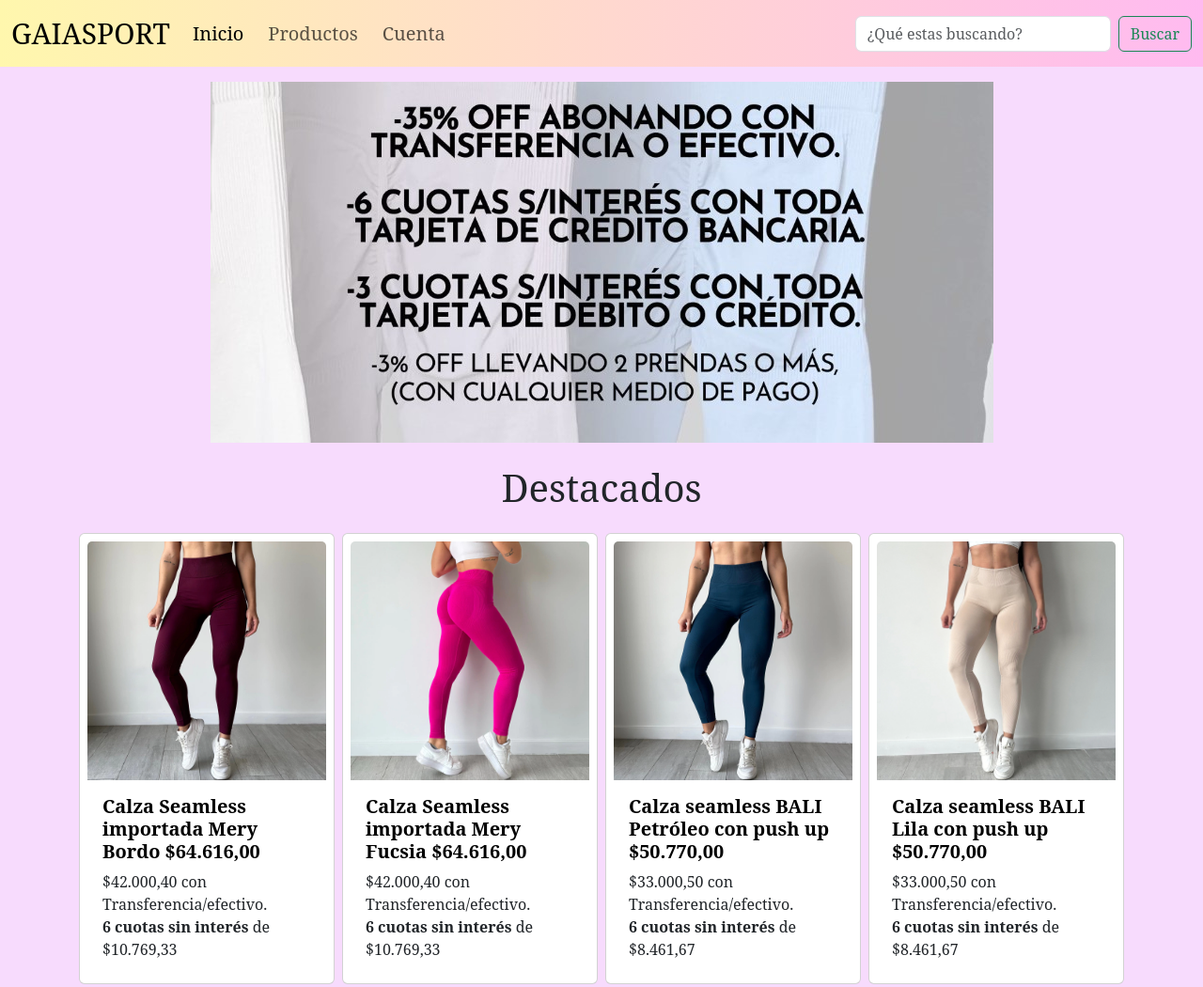
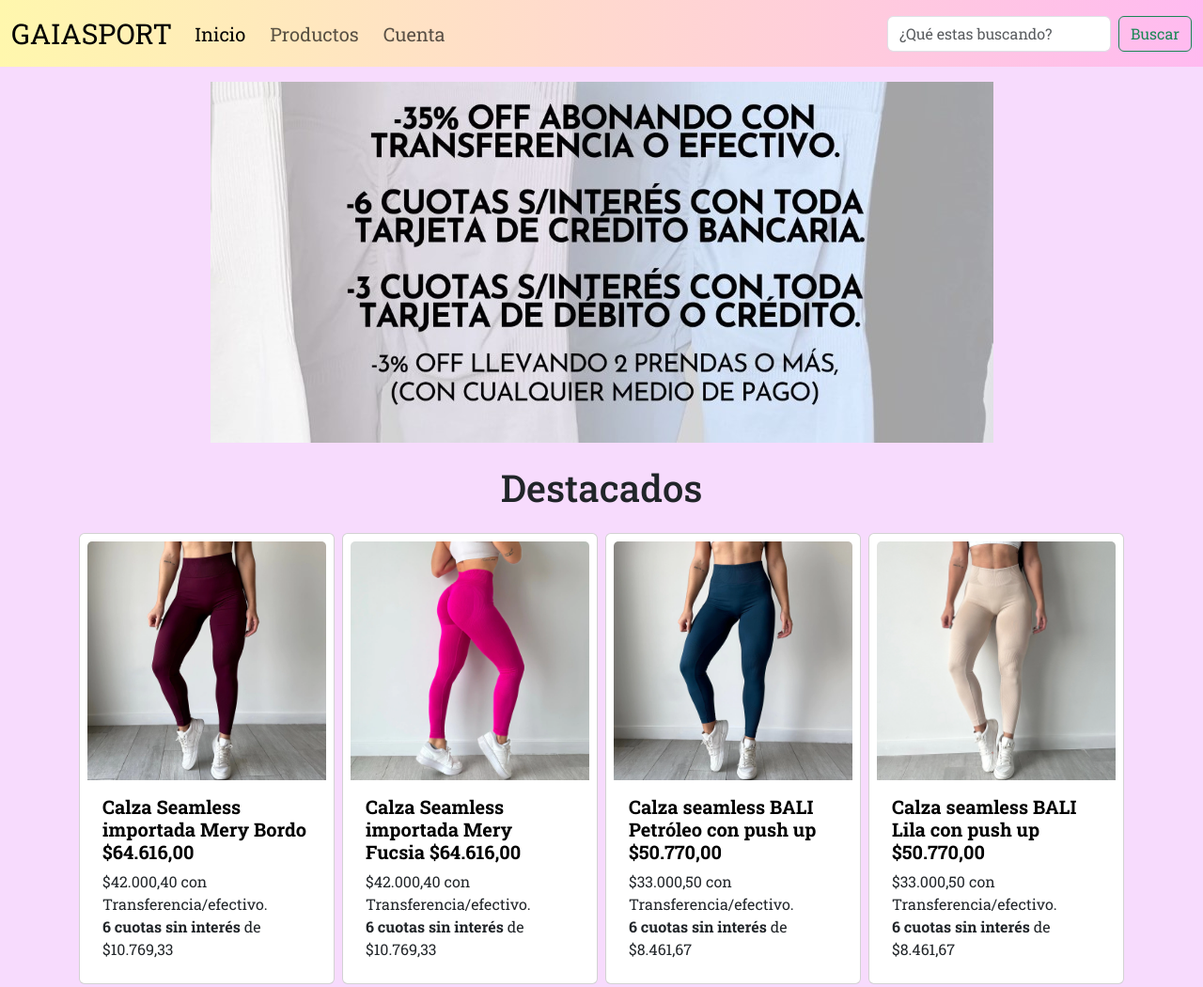
Before and after one commit to MartinfMelendez/GaiaSports, a website: page index.html in a window 1280 px wide. Shown: the top 1050 px of the page at 94% size. Drawn offline with nearby package versions, Linux system fonts and the light colour scheme.

Commit message:
se cambia el estilo de letra

```diff
--- a/css/style.css
+++ b/css/style.css
@@ -1,3 +1,6 @@
+@import url('https://fonts.googleapis.com/css2?family=Roboto+Slab:wght@100..900&display=swap');
+
+
 /*Utilities*/
 /*Base*/
 * {
@@ -8,7 +11,7 @@
 
 
 body {
-  font-family: "Noto Serif", serif;
+  font-family: "Roboto Slab", serif;
   background-color: #f7dbfd;
   display: flex;
   flex-direction: column;
```
